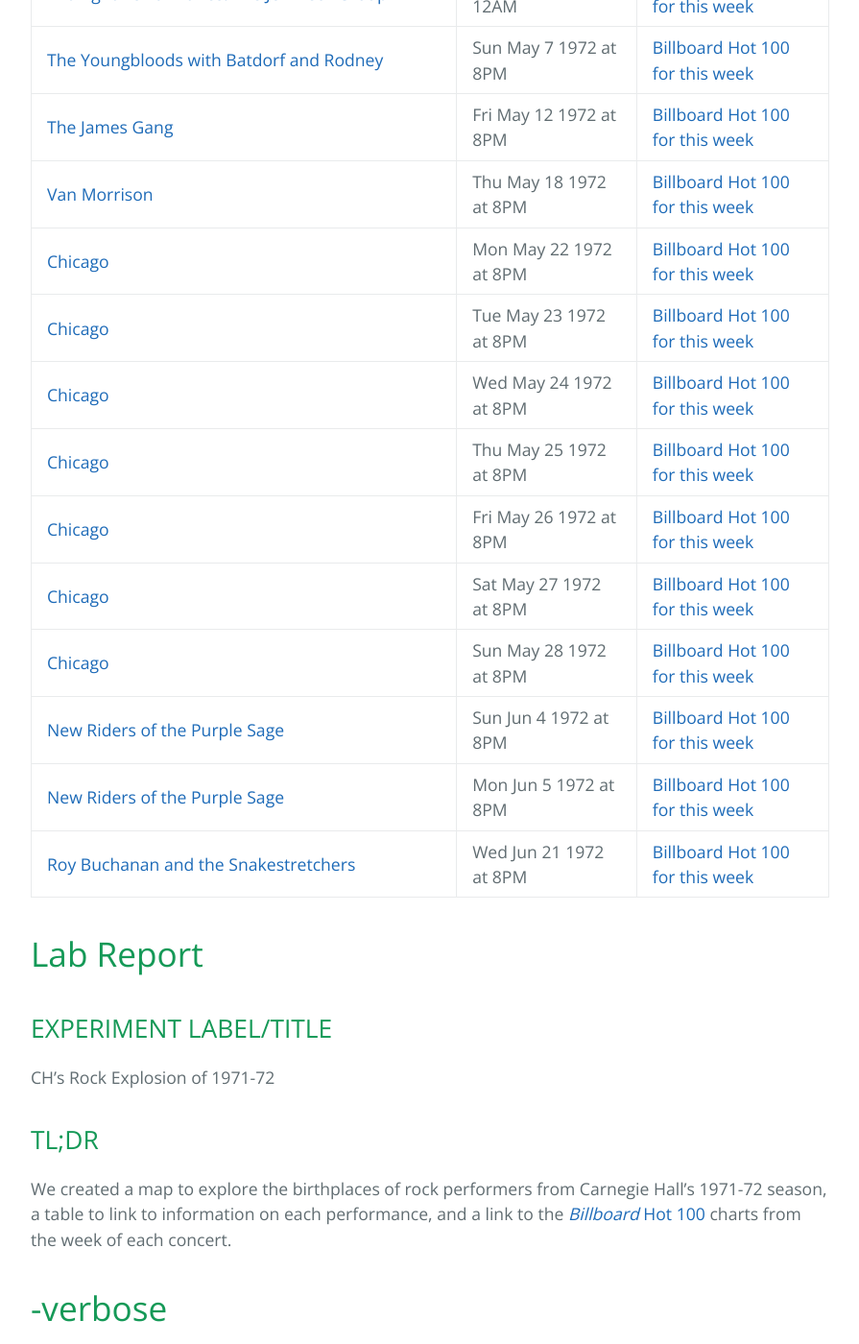
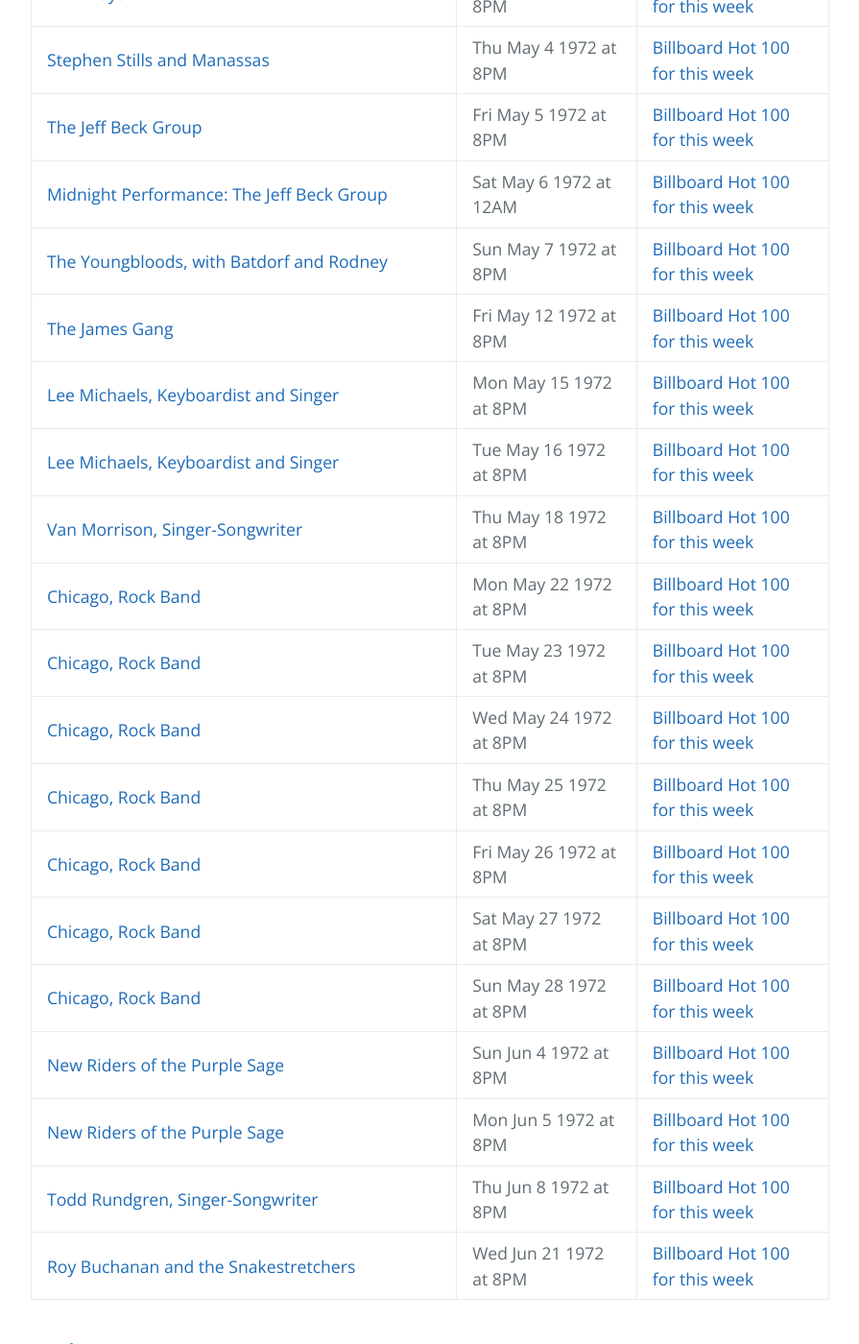
Before and after one commit to CarnegieHall/datalab, a Jekyll site: the page built from experiments/chdl-0011.md, in a window 1280 px wide and 1400 px high, scrolled down 5618 px. Shown: the whole window at 96% size, without its empty margins (192-1087 px from the left). Built offline with Jekyll 4.4.1, drawn with Linux system fonts in a browser that asks for light colours; our own code applies the rules of GitHub Pages for plain Markdown files; some of the changed text lies outside the part shown.

Commit message:
Update concert table

```diff
--- a/experiments/chdl-0011.md
+++ b/experiments/chdl-0011.md
@@ -25,8 +25,10 @@ Find out more about these events and their contemporary context in the chronolog
 |<a href="https://www.carnegiehall.org/About/History/Performance-History-Search?q=&dex=prod_PHS&event=18272" target="_blank">Quicksilver Messenger Service, Rock Band</a>|Thu Sep 23 1971 at 8PM|<a href="https://www.billboard.com/charts/hot-100/1971-09-25" target="_blank">Billboard Hot 100 for this week</a>|
 |<a href="https://www.carnegiehall.org/About/History/Performance-History-Search?q=&dex=prod_PHS&event=27000" target="_blank">The Beach Boys</a>|Fri Sep 24 1971 at 7PM|<a href="https://www.billboard.com/charts/hot-100/1971-09-25" target="_blank">Billboard Hot 100 for this week</a>|
 |<a href="https://www.carnegiehall.org/About/History/Performance-History-Search?q=&dex=prod_PHS&event=31673" target="_blank">The Beach Boys</a>|Fri Sep 24 1971 at 11PM|<a href="https://www.billboard.com/charts/hot-100/1971-09-25" target="_blank">Billboard Hot 100 for this week</a>|
+|<a href="https://www.carnegiehall.org/About/History/Performance-History-Search?q=&dex=prod_PHS&event=26405" target="_blank">The Joy Wagon, featuring Joy of Cokking, Leo Kottke, and Joyous Noise</a>|Sat Sep 25 1971 at 8PM|<a href="https://www.billboard.com/charts/hot-100/1971-09-25" target="_blank">Billboard Hot 100 for this week</a>|
 |<a href="https://www.carnegiehall.org/About/History/Performance-History-Search?q=&dex=prod_PHS&event=5777" target="_blank">Crosby & Nash</a>|Thu Sep 30 1971 at 8PM|<a href="https://www.billboard.com/charts/hot-100/1971-10-02" target="_blank">Billboard Hot 100 for this week</a>|
 |<a href="https://www.carnegiehall.org/About/History/Performance-History-Search?q=&dex=prod_PHS&event=4784" target="_blank">Crosby & Nash</a>|Mon Oct 4 1971 at 8PM|<a href="https://www.billboard.com/charts/hot-100/1971-10-09" target="_blank">Billboard Hot 100 for this week</a>|
+|<a href="https://www.carnegiehall.org/About/History/Performance-History-Search?q=&dex=prod_PHS&event=29768" target="_blank">Lee Michaels, Keyboardist and Singer</a>|Thu Oct 7 1971 at 8PM|<a href="https://www.billboard.com/charts/hot-100/1971-10-09" target="_blank">Billboard Hot 100 for this week</a>|
 |<a href="https://www.carnegiehall.org/About/History/Performance-History-Search?q=&dex=prod_PHS&event=18381" target="_blank">The Mothers of Invention</a>|Mon Oct 11 1971 at 7PM|<a href="https://www.billboard.com/charts/hot-100/1971-10-16" target="_blank">Billboard Hot 100 for this week</a>|
 |<a href="https://www.carnegiehall.org/About/History/Performance-History-Search?q=&dex=prod_PHS&event=46786" target="_blank">The Mothers of Invention</a>|Mon Oct 11 1971 at 11PM|<a href="https://www.billboard.com/charts/hot-100/1971-10-16" target="_blank">Billboard Hot 100 for this week</a>|
 |<a href="https://www.carnegiehall.org/About/History/Performance-History-Search?q=&dex=prod_PHS&event=35361" target="_blank">Mandrill, Funk Band, and Buzzy Linhart, Singer-Songwriter</a>|Sun Oct 24 1971 at 3PM|<a href="https://www.billboard.com/charts/hot-100/1971-10-30" target="_blank">Billboard Hot 100 for this week</a>|
@@ -60,10 +62,11 @@ Find out more about these events and their contemporary context in the chronolog
 |<a href="https://www.carnegiehall.org/About/History/Performance-History-Search?q=&dex=prod_PHS&event=37234" target="_blank">The Beach Boys</a>|Mon Mar 20 1972 at 8PM|<a href="https://www.billboard.com/charts/hot-100/1972-03-25" target="_blank">Billboard Hot 100 for this week</a>|
 |<a href="https://www.carnegiehall.org/About/History/Performance-History-Search?q=&dex=prod_PHS&event=35296" target="_blank">The Beach Boys</a>|Tue Mar 21 1972 at 8PM|<a href="https://www.billboard.com/charts/hot-100/1972-03-25" target="_blank">Billboard Hot 100 for this week</a>|
 |<a href="https://www.carnegiehall.org/About/History/Performance-History-Search?q=&dex=prod_PHS&event=13089" target="_blank">The Beach Boys</a>|Wed Mar 22 1972 at 8PM|<a href="https://www.billboard.com/charts/hot-100/1972-03-25" target="_blank">Billboard Hot 100 for this week</a>|
-|<a href="https://www.carnegiehall.org/About/History/Performance-History-Search?q=&dex=prod_PHS&event=23720" target="_blank">Hot Tuna</a>|Mon Apr 3 1972 at 7PM|<a href="https://www.billboard.com/charts/hot-100/1972-04-08" target="_blank">Billboard Hot 100 for this week</a>|
-|<a href="https://www.carnegiehall.org/About/History/Performance-History-Search?q=&dex=prod_PHS&event=22885" target="_blank">Hot Tuna</a>|Mon Apr 3 1972 at 11PM|<a href="https://www.billboard.com/charts/hot-100/1972-04-08" target="_blank">Billboard Hot 100 for this week</a>|
-|<a href="https://www.carnegiehall.org/About/History/Performance-History-Search?q=&dex=prod_PHS&event=18423" target="_blank">Malo</a>|Wed Apr 12 1972 at 8PM|<a href="https://www.billboard.com/charts/hot-100/1972-04-15" target="_blank">Billboard Hot 100 for this week</a>|
+|<a href="https://www.carnegiehall.org/About/History/Performance-History-Search?q=&dex=prod_PHS&event=23720" target="_blank">Hot Tuna, Rock Band</a>|Mon Apr 3 1972 at 7PM|<a href="https://www.billboard.com/charts/hot-100/1972-04-08" target="_blank">Billboard Hot 100 for this week</a>|
+|<a href="https://www.carnegiehall.org/About/History/Performance-History-Search?q=&dex=prod_PHS&event=22885" target="_blank">Hot Tuna, Rock Band</a>|Mon Apr 3 1972 at 11PM|<a href="https://www.billboard.com/charts/hot-100/1972-04-08" target="_blank">Billboard Hot 100 for this week</a>|
+|<a href="https://www.carnegiehall.org/About/History/Performance-History-Search?q=&dex=prod_PHS&event=18423" target="_blank">Malo, Latin Rock Band</a>|Wed Apr 12 1972 at 8PM|<a href="https://www.billboard.com/charts/hot-100/1972-04-15" target="_blank">Billboard Hot 100 for this week</a>|
 |<a href="https://www.carnegiehall.org/About/History/Performance-History-Search?q=&dex=prod_PHS&event=25163" target="_blank">Spirit with Dr. John The Nighttripper</a>|Sat Apr 15 1972 at 8PM|<a href="https://www.billboard.com/charts/hot-100/1972-04-15" target="_blank">Billboard Hot 100 for this week</a>|
+|<a href="https://www.carnegiehall.org/About/History/Performance-History-Search?q=&dex=prod_PHS&event=27353" target="_blank">Frankie Valli & The Four Seasons, with Jay and the Americans</a>|Sun Apr 16 1972 at 7PM|<a href="https://www.billboard.com/charts/hot-100/1972-04-22" target="_blank">Billboard Hot 100 for this week</a>|
 |<a href="https://www.carnegiehall.org/About/History/Performance-History-Search?q=&dex=prod_PHS&event=18138" target="_blank">West, Bruce & Laing</a>|Mon Apr 24 1972 at 8PM|<a href="https://www.billboard.com/charts/hot-100/1972-04-29" target="_blank">Billboard Hot 100 for this week</a>|
 |<a href="https://www.carnegiehall.org/About/History/Performance-History-Search?q=&dex=prod_PHS&event=33204" target="_blank">West, Bruce & Laing</a>|Mon Apr 24 1972 at 11PM|<a href="https://www.billboard.com/charts/hot-100/1972-04-29" target="_blank">Billboard Hot 100 for this week</a>|
 |<a href="https://www.carnegiehall.org/About/History/Performance-History-Search?q=&dex=prod_PHS&event=41235" target="_blank">Pink Floyd</a>|Mon May 1 1972 at 8PM|<a href="https://www.billboard.com/charts/hot-100/1972-05-06" target="_blank">Billboard Hot 100 for this week</a>|
@@ -71,19 +74,23 @@ Find out more about these events and their contemporary context in the chronolog
 |<a href="https://www.carnegiehall.org/About/History/Performance-History-Search?q=&dex=prod_PHS&event=23927" target="_blank">Stephen Stills and Manassas</a>|Thu May 4 1972 at 8PM|<a href="https://www.billboard.com/charts/hot-100/1972-05-06" target="_blank">Billboard Hot 100 for this week</a>|
 |<a href="https://www.carnegiehall.org/About/History/Performance-History-Search?q=&dex=prod_PHS&event=30991" target="_blank">The Jeff Beck Group</a>|Fri May 5 1972 at 8PM|<a href="https://www.billboard.com/charts/hot-100/1972-05-06" target="_blank">Billboard Hot 100 for this week</a>|
 |<a href="https://www.carnegiehall.org/About/History/Performance-History-Search?q=&dex=prod_PHS&event=30992" target="_blank">Midnight Performance: The Jeff Beck Group</a>|Sat May 6 1972 at 12AM|<a href="https://www.billboard.com/charts/hot-100/1972-05-06" target="_blank">Billboard Hot 100 for this week</a>|
-|<a href="https://www.carnegiehall.org/About/History/Performance-History-Search?q=&dex=prod_PHS&event=8026" target="_blank">The Youngbloods with Batdorf and Rodney</a>|Sun May 7 1972 at 8PM|<a href="https://www.billboard.com/charts/hot-100/1972-05-13" target="_blank">Billboard Hot 100 for this week</a>|
+|<a href="https://www.carnegiehall.org/About/History/Performance-History-Search?q=&dex=prod_PHS&event=8026" target="_blank">The Youngbloods, with Batdorf and Rodney</a>|Sun May 7 1972 at 8PM|<a href="https://www.billboard.com/charts/hot-100/1972-05-13" target="_blank">Billboard Hot 100 for this week</a>|
 |<a href="https://www.carnegiehall.org/About/History/Performance-History-Search?q=&dex=prod_PHS&event=2631" target="_blank">The James Gang</a>|Fri May 12 1972 at 8PM|<a href="https://www.billboard.com/charts/hot-100/1972-05-13" target="_blank">Billboard Hot 100 for this week</a>|
-|<a href="https://www.carnegiehall.org/About/History/Performance-History-Search?q=&dex=prod_PHS&event=12852" target="_blank">Van Morrison</a>|Thu May 18 1972 at 8PM|<a href="https://www.billboard.com/charts/hot-100/1972-05-20" target="_blank">Billboard Hot 100 for this week</a>|
-|<a href="https://www.carnegiehall.org/About/History/Performance-History-Search?q=&dex=prod_PHS&event=26591" target="_blank">Chicago</a>|Mon May 22 1972 at 8PM|<a href="https://www.billboard.com/charts/hot-100/1972-05-27" target="_blank">Billboard Hot 100 for this week</a>|
-|<a href="https://www.carnegiehall.org/About/History/Performance-History-Search?q=&dex=prod_PHS&event=38346" target="_blank">Chicago</a>|Tue May 23 1972 at 8PM|<a href="https://www.billboard.com/charts/hot-100/1972-05-27" target="_blank">Billboard Hot 100 for this week</a>|
-|<a href="https://www.carnegiehall.org/About/History/Performance-History-Search?q=&dex=prod_PHS&event=38347" target="_blank">Chicago</a>|Wed May 24 1972 at 8PM|<a href="https://www.billboard.com/charts/hot-100/1972-05-27" target="_blank">Billboard Hot 100 for this week</a>|
-|<a href="https://www.carnegiehall.org/About/History/Performance-History-Search?q=&dex=prod_PHS&event=38348" target="_blank">Chicago</a>|Thu May 25 1972 at 8PM|<a href="https://www.billboard.com/charts/hot-100/1972-05-27" target="_blank">Billboard Hot 100 for this week</a>|
-|<a href="https://www.carnegiehall.org/About/History/Performance-History-Search?q=&dex=prod_PHS&event=38349" target="_blank">Chicago</a>|Fri May 26 1972 at 8PM|<a href="https://www.billboard.com/charts/hot-100/1972-05-27" target="_blank">Billboard Hot 100 for this week</a>|
-|<a href="https://www.carnegiehall.org/About/History/Performance-History-Search?q=&dex=prod_PHS&event=38350" target="_blank">Chicago</a>|Sat May 27 1972 at 8PM|<a href="https://www.billboard.com/charts/hot-100/1972-05-27" target="_blank">Billboard Hot 100 for this week</a>|
-|<a href="https://www.carnegiehall.org/About/History/Performance-History-Search?q=&dex=prod_PHS&event=38351" target="_blank">Chicago</a>|Sun May 28 1972 at 8PM|<a href="https://www.billboard.com/charts/hot-100/1972-06-03" target="_blank">Billboard Hot 100 for this week</a>|
+|<a href="https://www.carnegiehall.org/About/History/Performance-History-Search?q=&dex=prod_PHS&event=17524" target="_blank">Lee Michaels, Keyboardist and Singer</a>|Mon May 15 1972 at 8PM|<a href="https://www.billboard.com/charts/hot-100/1972-05-20" target="_blank">Billboard Hot 100 for this week</a>|
+|<a href="https://www.carnegiehall.org/About/History/Performance-History-Search?q=&dex=prod_PHS&event=17525" target="_blank">Lee Michaels, Keyboardist and Singer</a>|Tue May 16 1972 at 8PM|<a href="https://www.billboard.com/charts/hot-100/1972-05-20" target="_blank">Billboard Hot 100 for this week</a>|
+|<a href="https://www.carnegiehall.org/About/History/Performance-History-Search?q=&dex=prod_PHS&event=12852" target="_blank">Van Morrison, Singer-Songwriter</a>|Thu May 18 1972 at 8PM|<a href="https://www.billboard.com/charts/hot-100/1972-05-20" target="_blank">Billboard Hot 100 for this week</a>|
+|<a href="https://www.carnegiehall.org/About/History/Performance-History-Search?q=&dex=prod_PHS&event=26591" target="_blank">Chicago, Rock Band</a>|Mon May 22 1972 at 8PM|<a href="https://www.billboard.com/charts/hot-100/1972-05-27" target="_blank">Billboard Hot 100 for this week</a>|
+|<a href="https://www.carnegiehall.org/About/History/Performance-History-Search?q=&dex=prod_PHS&event=38346" target="_blank">Chicago, Rock Band</a>|Tue May 23 1972 at 8PM|<a href="https://www.billboard.com/charts/hot-100/1972-05-27" target="_blank">Billboard Hot 100 for this week</a>|
+|<a href="https://www.carnegiehall.org/About/History/Performance-History-Search?q=&dex=prod_PHS&event=38347" target="_blank">Chicago, Rock Band</a>|Wed May 24 1972 at 8PM|<a href="https://www.billboard.com/charts/hot-100/1972-05-27" target="_blank">Billboard Hot 100 for this week</a>|
+|<a href="https://www.carnegiehall.org/About/History/Performance-History-Search?q=&dex=prod_PHS&event=38348" target="_blank">Chicago, Rock Band</a>|Thu May 25 1972 at 8PM|<a href="https://www.billboard.com/charts/hot-100/1972-05-27" target="_blank">Billboard Hot 100 for this week</a>|
+|<a href="https://www.carnegiehall.org/About/History/Performance-History-Search?q=&dex=prod_PHS&event=38349" target="_blank">Chicago, Rock Band</a>|Fri May 26 1972 at 8PM|<a href="https://www.billboard.com/charts/hot-100/1972-05-27" target="_blank">Billboard Hot 100 for this week</a>|
+|<a href="https://www.carnegiehall.org/About/History/Performance-History-Search?q=&dex=prod_PHS&event=38350" target="_blank">Chicago, Rock Band</a>|Sat May 27 1972 at 8PM|<a href="https://www.billboard.com/charts/hot-100/1972-05-27" target="_blank">Billboard Hot 100 for this week</a>|
+|<a href="https://www.carnegiehall.org/About/History/Performance-History-Search?q=&dex=prod_PHS&event=38351" target="_blank">Chicago, Rock Band</a>|Sun May 28 1972 at 8PM|<a href="https://www.billboard.com/charts/hot-100/1972-06-03" target="_blank">Billboard Hot 100 for this week</a>|
 |<a href="https://www.carnegiehall.org/About/History/Performance-History-Search?q=&dex=prod_PHS&event=14101" target="_blank">New Riders of the Purple Sage</a>|Sun Jun 4 1972 at 8PM|<a href="https://www.billboard.com/charts/hot-100/1972-06-10" target="_blank">Billboard Hot 100 for this week</a>|
 |<a href="https://www.carnegiehall.org/About/History/Performance-History-Search?q=&dex=prod_PHS&event=5449" target="_blank">New Riders of the Purple Sage</a>|Mon Jun 5 1972 at 8PM|<a href="https://www.billboard.com/charts/hot-100/1972-06-10" target="_blank">Billboard Hot 100 for this week</a>|
+|<a href="https://www.carnegiehall.org/About/History/Performance-History-Search?q=&dex=prod_PHS&event=37382" target="_blank">Todd Rundgren, Singer-Songwriter</a>|Thu Jun 8 1972 at 8PM|<a href="https://www.billboard.com/charts/hot-100/1972-06-10" target="_blank">Billboard Hot 100 for this week</a>|
 |<a href="https://www.carnegiehall.org/About/History/Performance-History-Search?q=&dex=prod_PHS&event=6926" target="_blank">Roy Buchanan and the Snakestretchers</a>|Wed Jun 21 1972 at 8PM|<a href="https://www.billboard.com/charts/hot-100/1972-06-24" target="_blank">Billboard Hot 100 for this week</a>|
+
 
 # Lab Report
 
```
Also changed, not shown: other parts of experiments/chdl-0011.md (+1 -1 lines).
